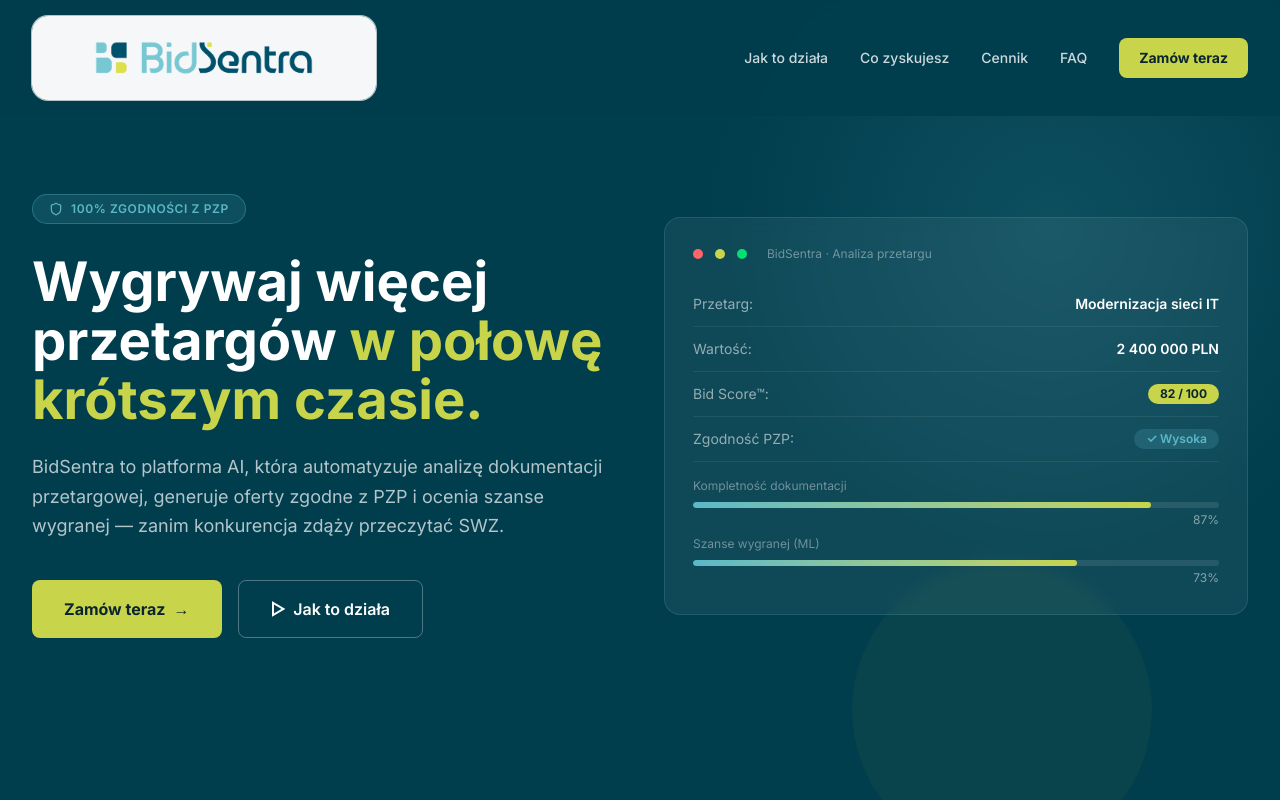
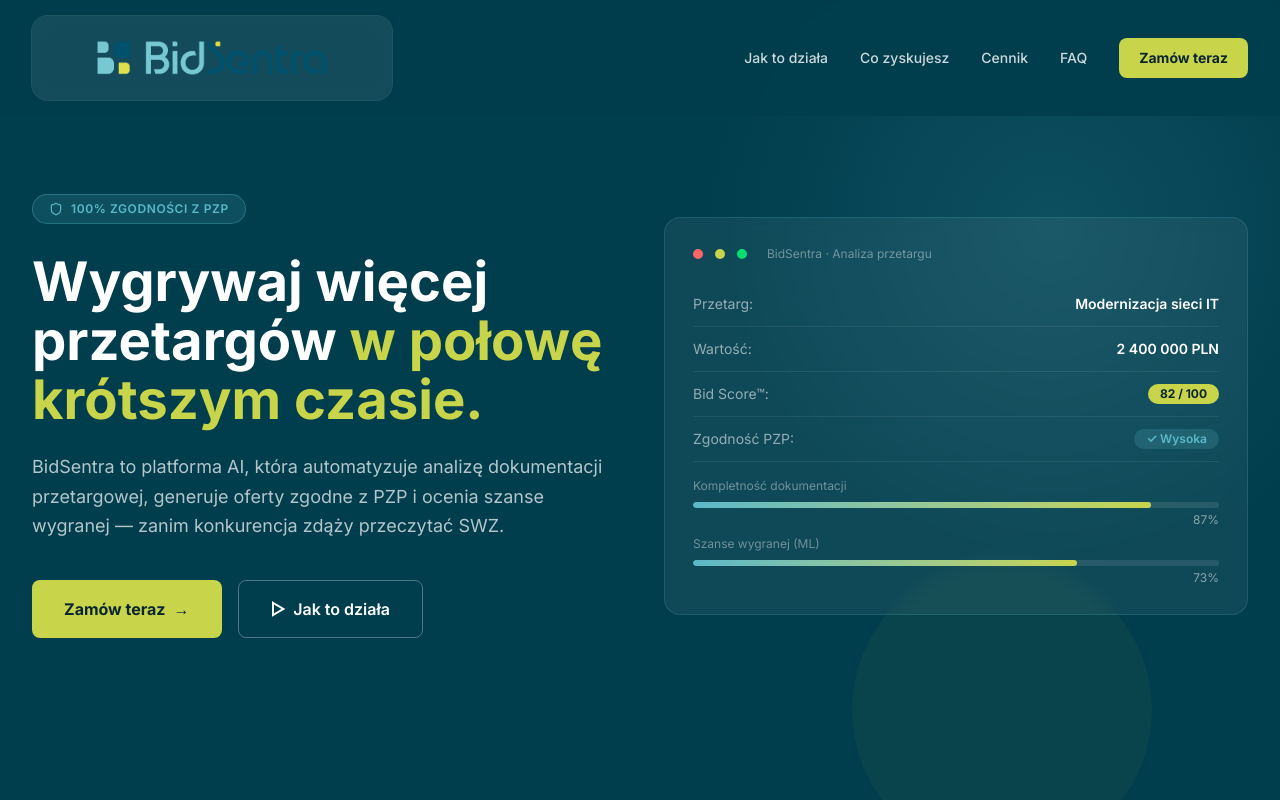
Before and after one commit to bjd1988/bidsentra-landing, a Next.js app: page / in a window 1280 px wide. Shown: the top 800 px of the page. Built offline with nearby package versions, Linux system fonts and the light colour scheme.

Commit message:
Refine header and footer logo styling

```diff
--- a/src/components/layout/Footer.tsx
+++ b/src/components/layout/Footer.tsx
@@ -28,9 +28,9 @@
             <Image
               src={withBasePath(logoWhite)}
               alt="BidSentra"
-              width={140}
-              height={36}
-              className="h-8 w-auto mb-4"
+              width={180}
+              height={46}
+              className="h-10 md:h-11 w-auto mb-5"
             />
             <p className="text-sm text-white/45 leading-relaxed max-w-[280px]">
               {footerDescription}
--- a/src/components/layout/Header.tsx
+++ b/src/components/layout/Header.tsx
@@ -32,9 +32,9 @@
       <div className="max-w-7xl mx-auto px-5 md:px-8 py-4 flex items-center justify-between">
         <a
           href="#"
-          className="flex items-center rounded-2xl bg-white/96 px-2.5 py-2 md:px-3 md:py-2.5 shadow-sm ring-1 ring-white/70 transition-transform duration-300 hover:scale-[1.01]"
+          className="flex items-center rounded-2xl bg-white/8 px-2 py-1.5 md:px-2.5 md:py-2 ring-1 ring-white/12 backdrop-blur-sm transition-transform duration-300 hover:scale-[1.01] hover:bg-white/10"
         >
-          <div className="w-[180px] h-10 md:w-[320px] md:h-16 overflow-hidden">
+          <div className="w-[190px] h-11 md:w-[340px] md:h-[68px] overflow-hidden rounded-xl">
             <Image
               src={withBasePath(logo)}
               alt="BidSentra"
```
